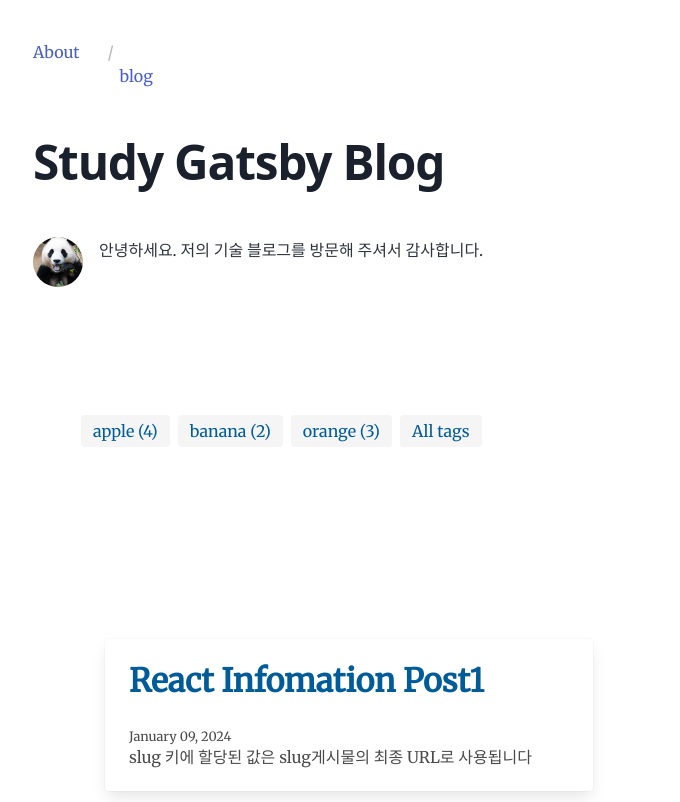
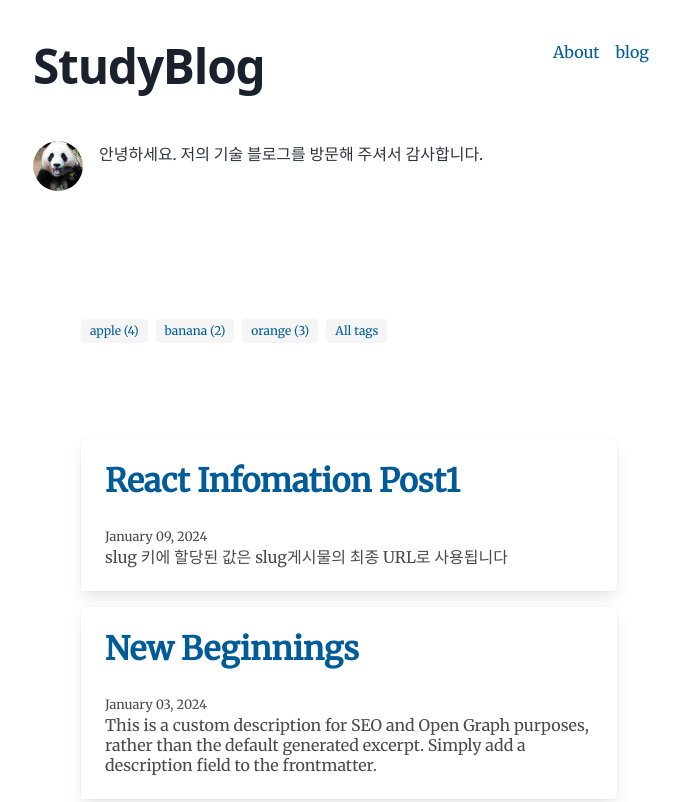
Before and after one commit to Bang04/Bang04.github.io, a Gatsby site: page / in a window 1280 px wide. Shown: the top 802 px of the page, without its empty margins (291-971 px from the left). Built offline with nearby package versions, Linux system fonts and the light colour scheme; Gatsby itself is replaced by a stand-in of ours.

Commit message:
feat : 태그 기능 수정중

```diff
--- a/gatsby-config.js
+++ b/gatsby-config.js
@@ -9,7 +9,7 @@
  */
 module.exports = {
   siteMetadata: {
-    title: `Study Gatsby Blog `,
+    title: `StudyBlog `,
     author: {
       name: `EunKyeong`,
       summary: `프론트 개발자를 꿈꾸며 꾸준히 공부하며 불경력을 쌓고 싶습니다 :)`,
--- a/src/components/layout.js
+++ b/src/components/layout.js
@@ -14,7 +14,6 @@
   const rootPath = `${__PATH_PREFIX__}/`
   const isRootPath = location.pathname === rootPath
   let header
-
   if (isRootPath) {
 
     header = (
@@ -32,14 +31,18 @@
 
   return (
     <div class="container" className="global-wrapper" data-is-root-path={isRootPath}>
-       <Helmet title={title} />
-      <nav class="breadcrumb">
-        <ul>
-          <ListLink to="/about">About</ListLink>
-          <ListLink to="/blog">blog</ListLink>
-        </ul>
+
+      <nav class="navbar" role="navigation" aria-label="main navigation">
+        <header className="global-header">{header}</header>
+        <div class="navbar-menu">
+          <div class="navbar-end">
+            <ul>
+              <ListLink to="/about" class="navbar-item">About</ListLink>
+              <ListLink to="/blog" class="navbar-item">blog</ListLink>
+            </ul>
+          </div>
+        </div>
       </nav>
-      <header className="global-header">{header}</header>
 
       <main>{children}</main>
       <footer class="footer">
--- a/src/pages/index.js
+++ b/src/pages/index.js
@@ -42,7 +42,7 @@
         <Tags tags={tags} />
       </section>
 
-      <section class="section is-medium">
+      <section class="section">
       <ol  style={{ listStyle: `none` }}>
         {posts.map(post => {
           const title = post.frontmatter.title || post.fields.slug
--- a/src/pages/tags.js
+++ b/src/pages/tags.js
@@ -6,22 +6,19 @@
 
 // 포스팅의 하단 태그 목록
 const TagsPage = ({ tags }) => (
-
   <div>
-    <div>
-      <ul class="tags">
+    <ul class="tags">
         {tags.map(tag => (
-          <li class="tag is-medium" key={tag.fieldValue}>
+          <li class="tag" key={tag.fieldValue}>
             <Link to={`/tags/${kebabCase(tag.fieldValue)}/`}>
               {tag.fieldValue} ({tag.totalCount})
             </Link>
           </li>
         ))}
-        <li class="tag is-medium">
-        <Link to="/tags">All tags</Link>
+        <li class="tag">
+          <Link to="/tags">All tags</Link>
         </li>
-      </ul>
-    </div>
+    </ul>
   </div>
 )
 
--- a/src/templates/post-details.js
+++ b/src/templates/post-details.js
@@ -11,7 +11,6 @@
 
 }) => {
   const siteTitle = site.siteMetadata?.title || `Title`
-
   return (
     <Layout location={location} title={siteTitle}>
         {/* <Layout location={`/blog/`} title={siteTitle}></Layout> */}
```
Also changed, not shown: gatsby-node.js (+5 -8 lines), src/templates/tags.js (+29 -5 lines).
